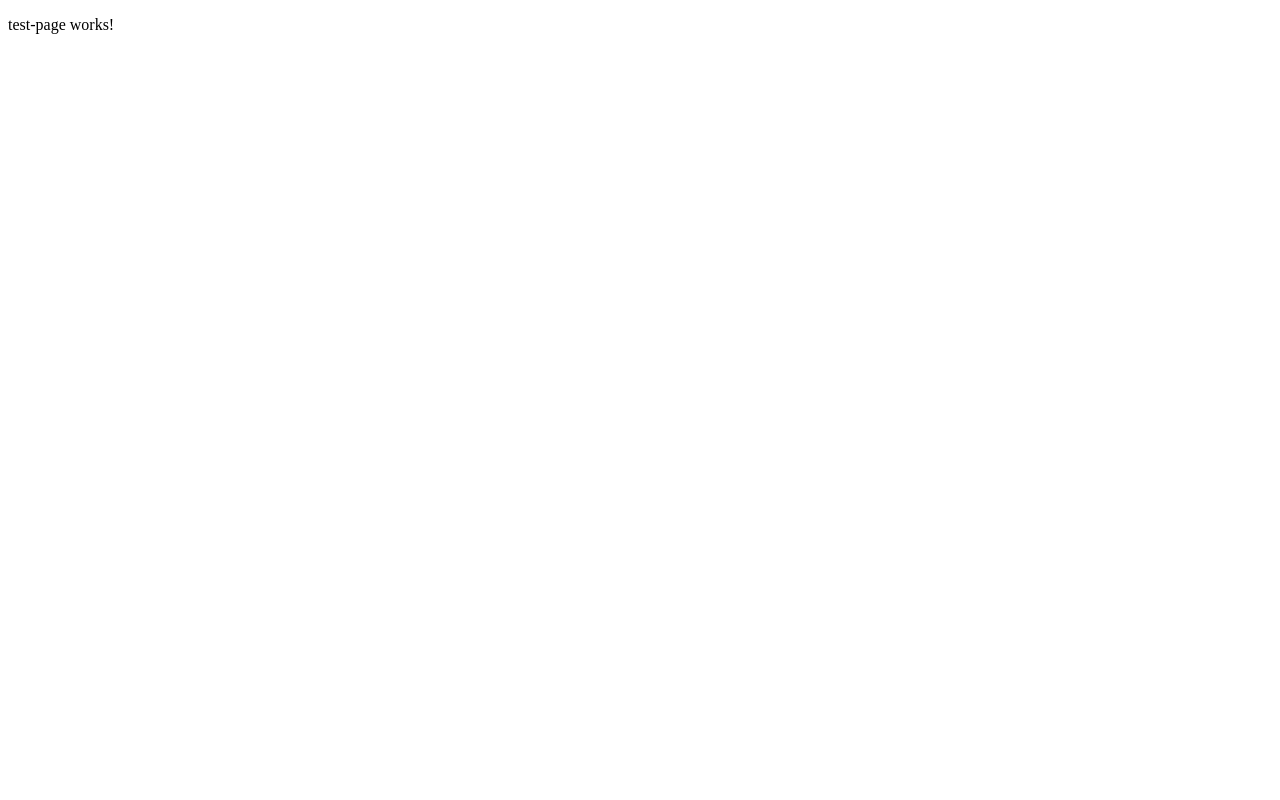
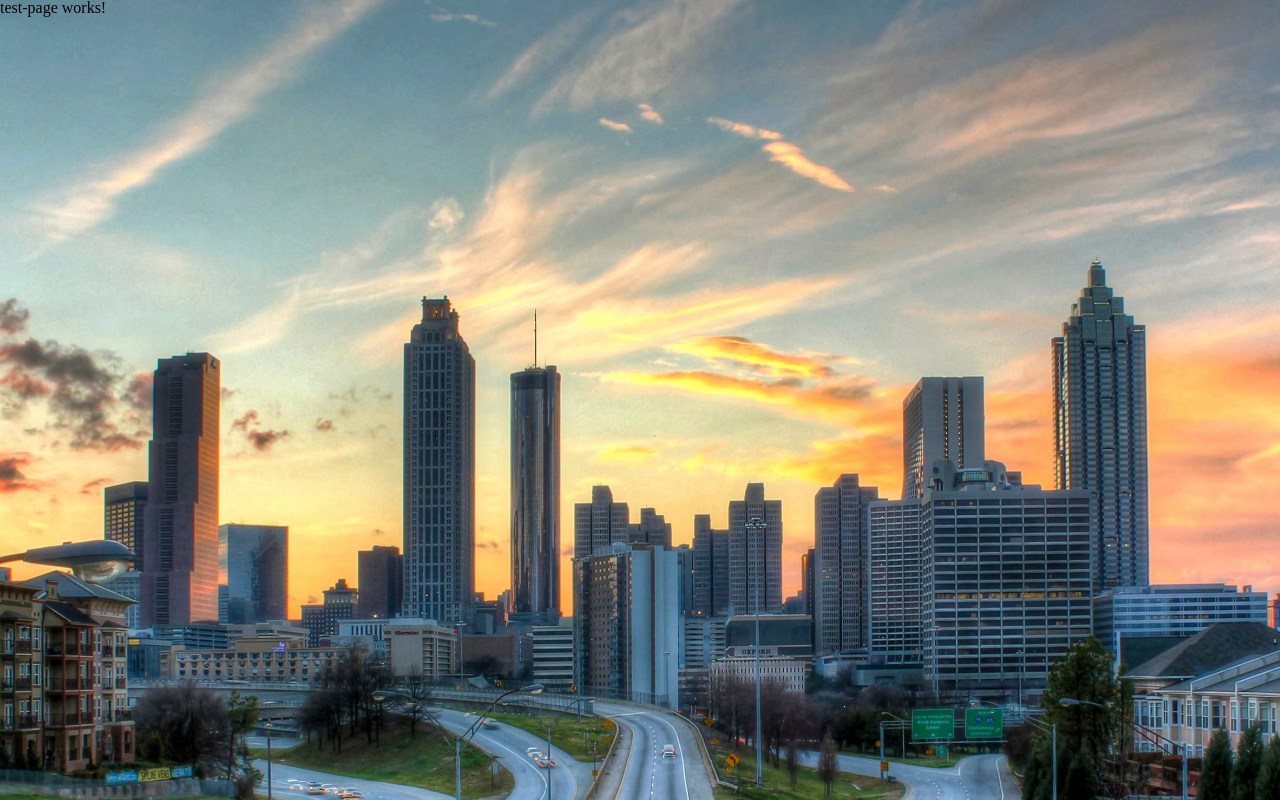
Before and after one commit to spiotr12/peachtree-bank-test, an Angular app: page / in a window 1280 px wide. Built offline with nearby package versions, Linux system fonts and the light colour scheme.

Commit message:
add background and reset css

```diff
--- a/src/styles.scss
+++ b/src/styles.scss
@@ -1 +1,13 @@
 /* You can add global styles to this file, and also import other style files */
+@use 'styles/reset';
+
+html,
+body {
+  height: 100%;
+}
+
+body {
+  background-image: url("assets/background.jpg");
+  background-size: cover;
+  background-repeat: no-repeat;
+}
--- /dev/null
+++ b/src/styles/_reset.scss
@@ -0,0 +1,54 @@
+/* http://meyerweb.com/eric/tools/css/reset/
+   v2.0 | 20110126
+   License: none (public domain)
+*/
+
+html, body, div, span, applet, object, iframe,
+h1, h2, h3, h4, h5, h6, p, blockquote, pre,
+a, abbr, acronym, address, big, cite, code,
+del, dfn, em, img, ins, kbd, q, s, samp,
+small, strike, strong, sub, sup, tt, var,
+b, u, i, center,
+dl, dt, dd, ol, ul, li,
+fieldset, form, label, legend,
+table, caption, tbody, tfoot, thead, tr, th, td,
+article, aside, canvas, details, embed,
+figure, figcaption, footer, header, hgroup,
+menu, nav, output, ruby, section, summary,
+time, mark, audio, video {
+  margin: 0;
+  padding: 0;
+  border: 0;
+  font-size: 100%;
+  font: inherit;
+  vertical-align: baseline;
+}
+
+/* HTML5 display-role reset for older browsers */
+article, aside, details, figcaption, figure,
+footer, header, hgroup, menu, nav, section {
+  display: block;
+}
+
+body {
+  line-height: 1;
+}
+
+ol, ul {
+  list-style: none;
+}
+
+blockquote, q {
+  quotes: none;
+}
+
+blockquote:before, blockquote:after,
+q:before, q:after {
+  content: '';
+  content: none;
+}
+
+table {
+  border-collapse: collapse;
+  border-spacing: 0;
+}
```
